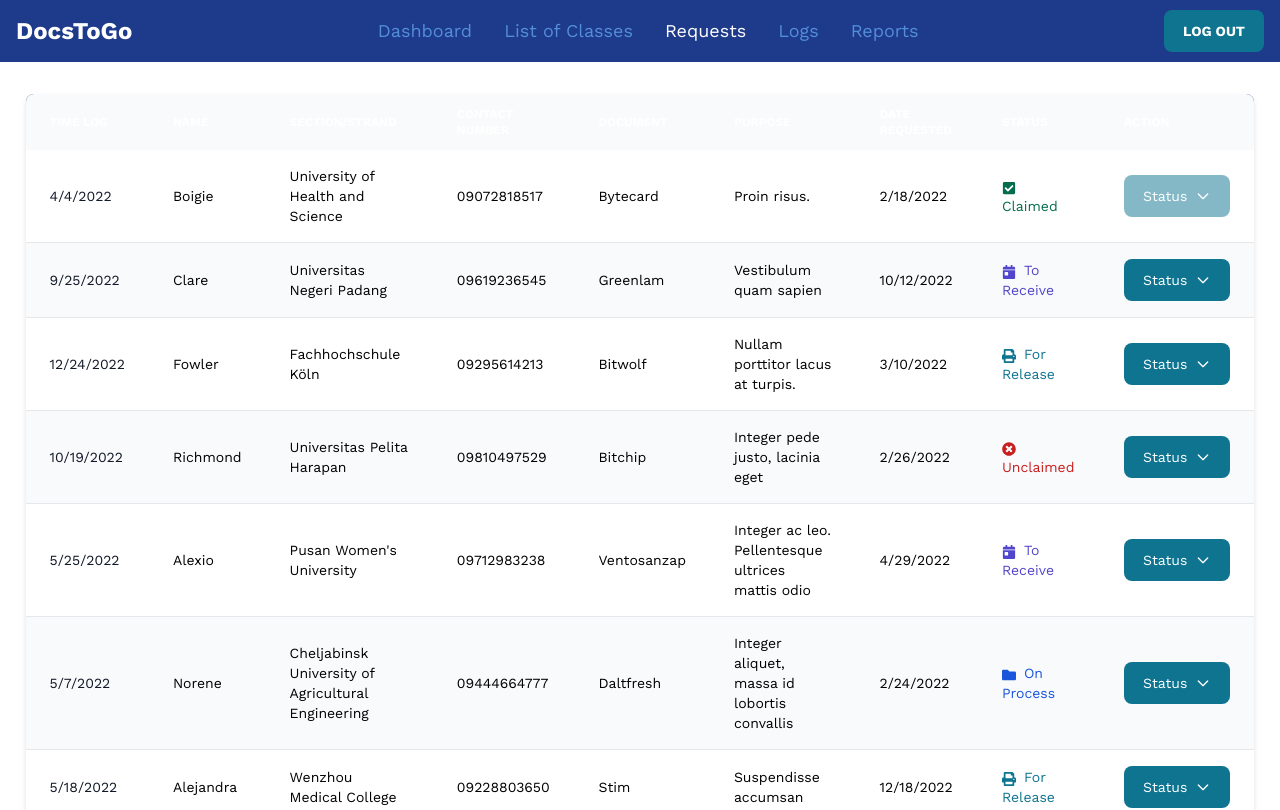
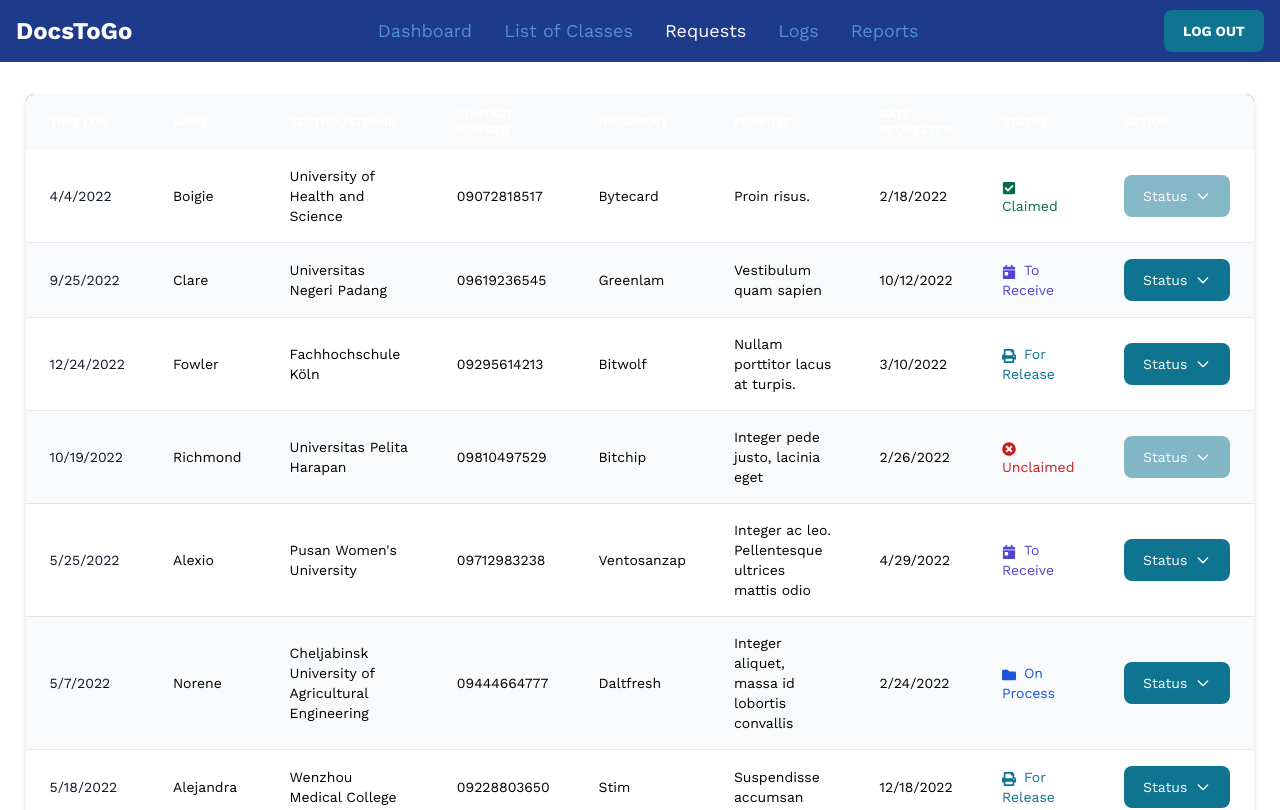
Before and after one commit to arvy-rence/docxtogo-admin, a Next.js app: page /dashboard/requests in a window 1280 px wide. Shown: the top 810 px of the page. Built offline with nearby package versions, Linux system fonts and the light colour scheme.

Commit message:
[ADD] / Add two statuses

```diff
--- a/components/requests/TableRow.jsx
+++ b/components/requests/TableRow.jsx
@@ -1,6 +1,6 @@
 import React from "react";
 import {Dropdown, Table} from "flowbite-react";
-import {FaFolder, FaFileSignature, FaCheckSquare, FaCalendarDay} from "react-icons/fa";
+import {FaFolder, FaFileSignature, FaCheckSquare, FaCalendarDay, FaPrint, FaTimesCircle} from "react-icons/fa";
 import {StatusText} from "../dashboard/StatusText";
 
 const RequestTableRow = (
@@ -37,18 +37,24 @@ const RequestTableRow = (
         <StatusText status={data.status}/>
       </Table.Cell>
       <Table.Cell>
-        <Dropdown label={"Status"} disabled={data.status === 'Claimed'}>
+        <Dropdown label={"Status"} disabled={data.status === 'Claimed' || data.status === 'Unclaimed'}>
           <Dropdown.Item icon={FaFolder}>
             On Process
           </Dropdown.Item>
           <Dropdown.Item icon={FaFileSignature}>
             For Signature
           </Dropdown.Item>
-          <Dropdown.Item icon={FaCheckSquare}>
+          <Dropdown.Item icon={FaPrint}>
             For Release
           </Dropdown.Item>
           <Dropdown.Item icon={FaCalendarDay}>
             To Receive
+          </Dropdown.Item>
+          <Dropdown.Item icon={FaCheckSquare}>
+            Claimed
+          </Dropdown.Item>
+          <Dropdown.Item icon={FaTimesCircle}>
+            Unclaimed
           </Dropdown.Item>
         </Dropdown>
       </Table.Cell>
```
